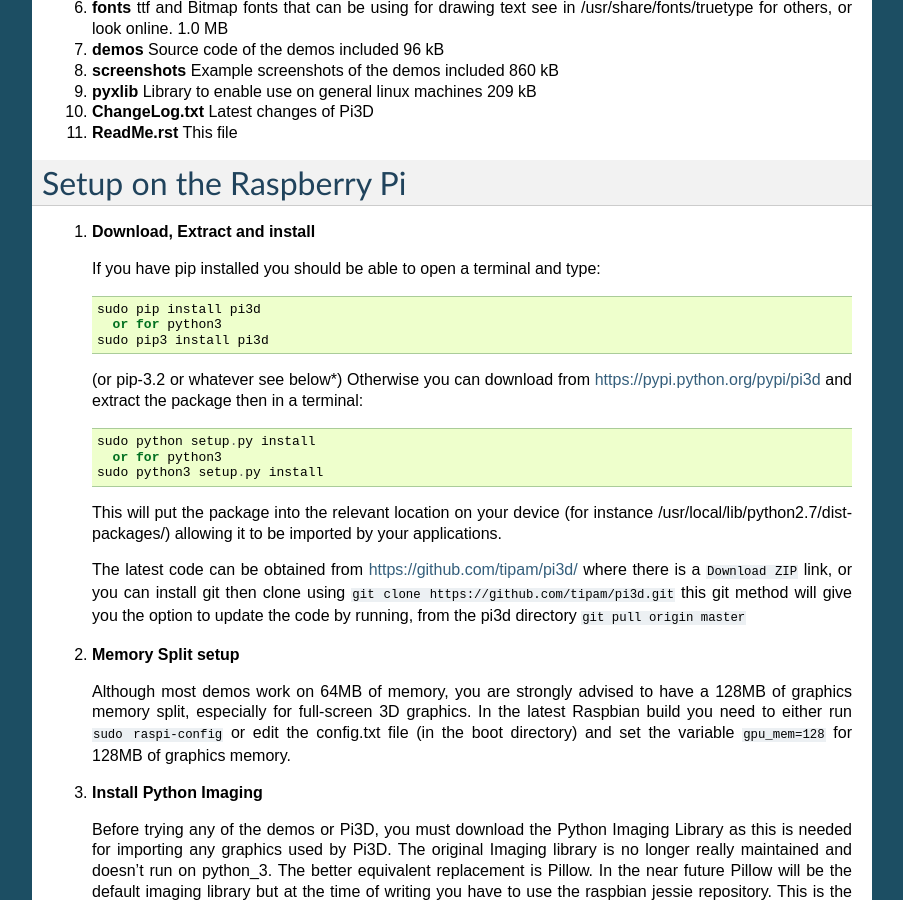
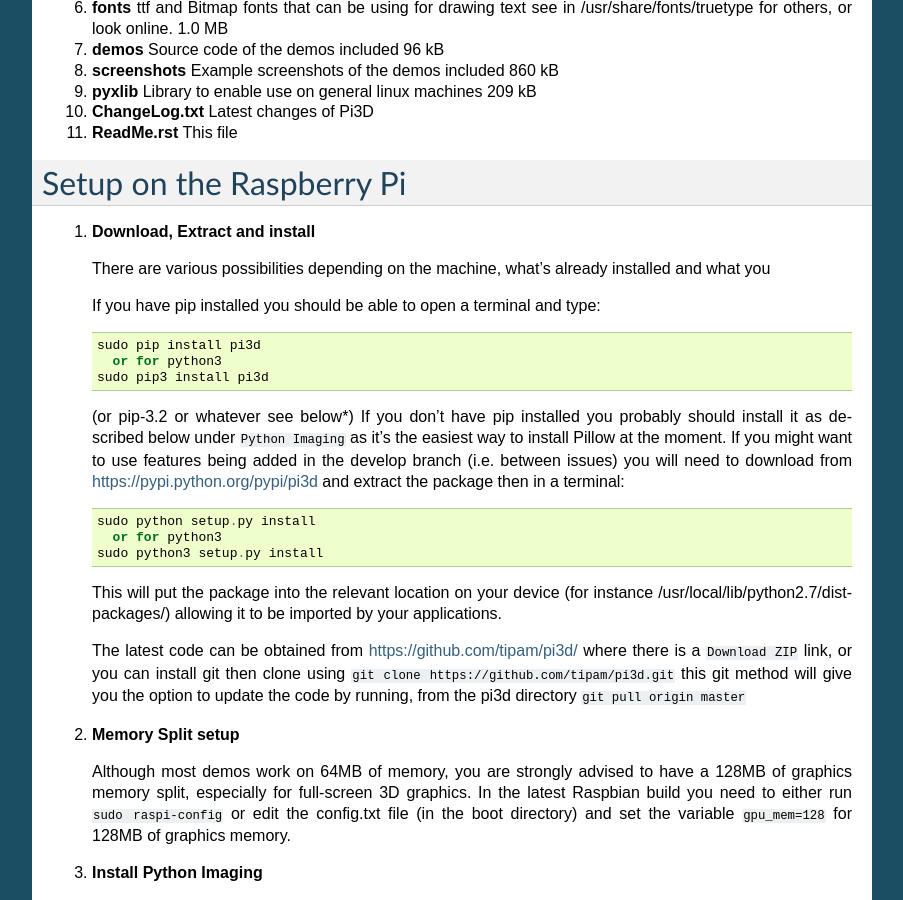
Before and after one commit to pi3d/pi3d.github.com, a Sphinx documentation site: the page built from sphinx/ReadMe.rst, in a window 1280 px wide and 900 px high, scrolled down 5756 px. Shown: the whole window, without its empty margins (198-1101 px from the left). Built offline with Sphinx 7.4.7, drawn with Linux system fonts in a browser that asks for light colours; some of the changed text lies outside the part shown.

```diff
--- a/sphinx/ReadMe.rst
+++ b/sphinx/ReadMe.rst
@@ -157,6 +157,9 @@ Setup on the Raspberry Pi
 
 #.  **Download, Extract and install**
 
+    There are various possibilities depending on the machine, what's already
+    installed and what you
+
     If you have pip installed you should be able to open a terminal and
     type::
 
@@ -164,9 +167,12 @@ Setup on the Raspberry Pi
         or for python3
       sudo pip3 install pi3d
 
-    (or pip-3.2 or whatever see below*) Otherwise you can download from
-    https://pypi.python.org/pypi/pi3d and extract the package then in a
-    terminal::
+    (or pip-3.2 or whatever see below*) If you don't have pip installed
+    you probably should install it as described below under ``Python Imaging``
+    as it's the easiest way to install Pillow at the moment. If you might
+    want to use features being added in the develop branch (i.e. between
+    issues) you will need to download from https://pypi.python.org/pypi/pi3d
+    and extract the package then in a terminal::
 
       sudo python setup.py install
         or for python3
--- a/sphinx/conf.py
+++ b/sphinx/conf.py
@@ -36,10 +36,10 @@ autodoc_member_order = 'bysource'
 # order in the first place.
 
 # The short X.Y version.
-version = '1.9'
+version = '1.10'
 
 # The full version, including alpha/beta/rc tags.
-release = '1.9'
+release = '1.10'
 
 # General information about the project.
 project = u'pi3d'
```
